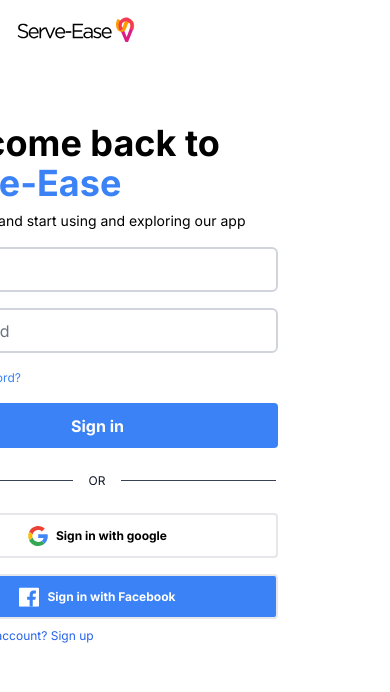
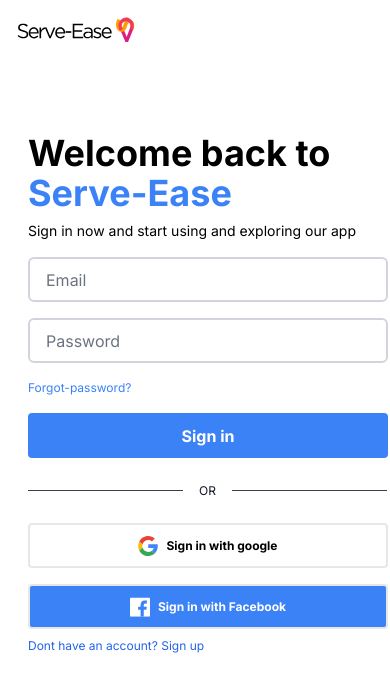
Before and after one commit to TeamFuchsia-ITDev/IT-Development-Project, a Next.js app: page /login in a window 390 px wide. Shown: the top 692 px of the page. Built offline with nearby package versions, Linux system fonts and the light colour scheme; no server answers.

Commit message:
Try doing Mobile version of Sign up and Login

```diff
--- a/app/(site)/login/page.tsx
+++ b/app/(site)/login/page.tsx
@@ -112,22 +112,22 @@ export default function Login() {
   return (
     <div className="flex flex-row ">
       <div className="flex flex-row w-[100%]">
-        <div className="w-1/2">
+        <div className="w-full md:w-1/2 lg:w-1/2 xl:w-1/2">
           <div className="">
             <Link href="/">
               <Image src={SElogo} alt="Login" className="w-[150px] mt-4" />
             </Link>
           </div>
-          <div className="flex flex-col h-[660px] justify-center items-center">
+          <div className="flex flex-col h-[680px] justify-center items-center pl-7 md:pl-0 lg:pl-0 xl:pl-0 ">
             <div className="flex flex-col">
-              <h1 className="text-4xl font-bold mb-2 mt-4 text-left">
+              <h1 className="text-4xl font-bold mb-2 mt-4">
                 Welcome back to{" "}
                 <span className="text-blue-500 block">Serve-Ease</span>
               </h1>
               <p className="text-sm">
                 Sign in now and start using and exploring our app
               </p>
-              <div className="flex flex-col w-[360px] mt-4">
+              <div className="flex flex-col mt-4">
                 <input
                   className="border-2 border-gray-300 h-[45px] rounded-md pl-4"
                   id="email"
--- a/app/(site)/register/page.tsx
+++ b/app/(site)/register/page.tsx
@@ -242,13 +242,13 @@ export default function Register() {
     // </div>
     <div className="flex flex-row">
       <div className="flex flex-row w-[100%]">
-        <div className="w-1/2">
+        <div className="w-full md:w-1/2 lg:w-1/2 xl:w-1/2">
           <div className="">
             <Link href="/">
               <Image src={SElogo} alt="Login" className="w-[150px] mt-4" />
             </Link>
           </div>
-          <div className="flex flex-col h-[660px] justify-center items-center">
+          <div className="flex flex-col h-[660px] justify-center items-center  pl-7 md:pl-0 lg:pl-0 xl:pl-0 pt-32 md:pt-0 lg-pt-0 xl:pt-0">
             <div className="flex flex-col">
               <h1 className="text-4xl font-bold mb-2 mt-4 text-left">
                 Welcome back to{" "}
```
